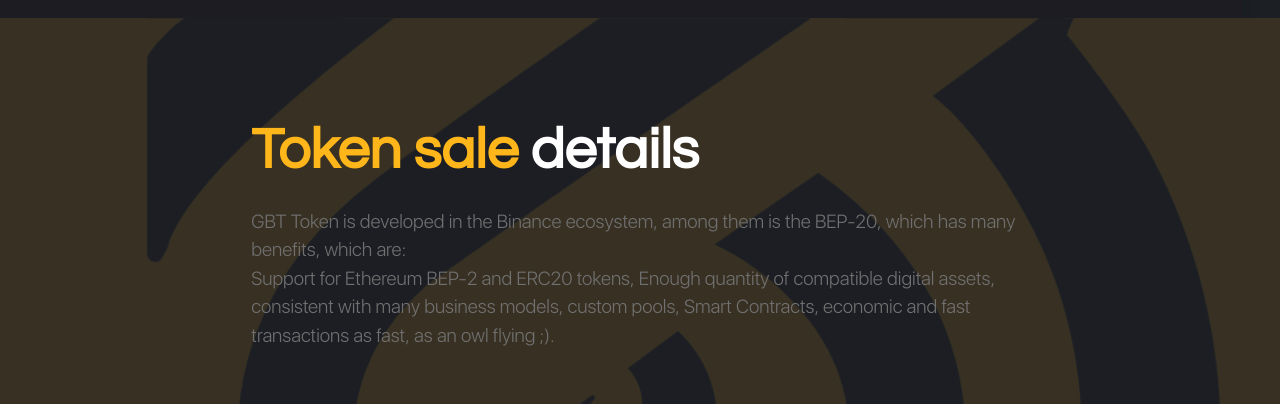
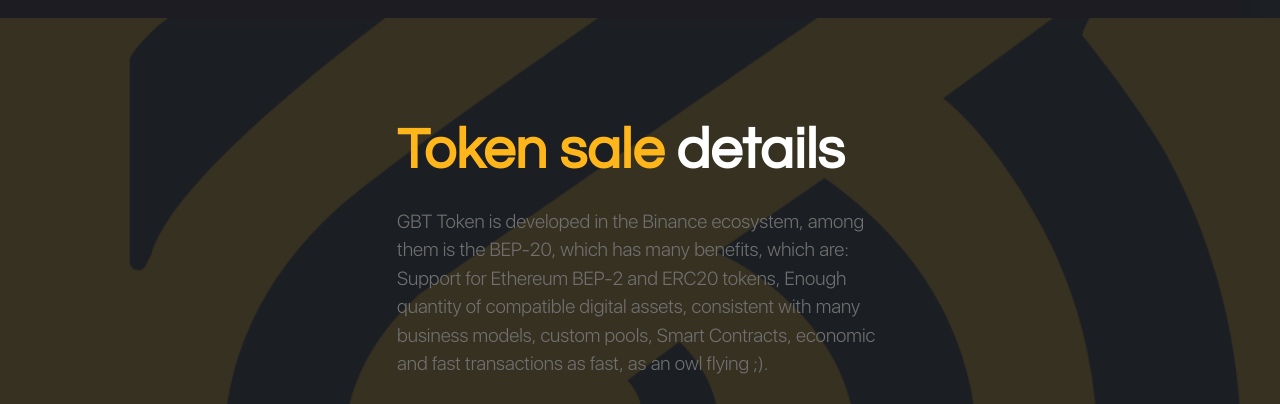
Before and after one commit to MarcoMacedoP/bubo_landing, a website built with Parcel: page src/index.html in a window 1280 px wide. Shown: the part 1330-1734 px from the top of the page. Built offline with nearby package versions, Linux system fonts and the light colour scheme.

Commit message:
fix: token details width

```diff
--- a/src/index.html
+++ b/src/index.html
@@ -121,7 +121,7 @@
                 style="background-image: url(../assets/img/bg-2.png)"
                 id="token"
             >
-                <div class="w-full lg:w-2/3 lg:mx-auto">
+                <div class="w-full lg:w-2/3 lg:mx-auto xl:w-5/12">
                     <h3 class="text-3xl mb-4">
                         <span class="text-primary">Token sale </span>details
                     </h3>
```
